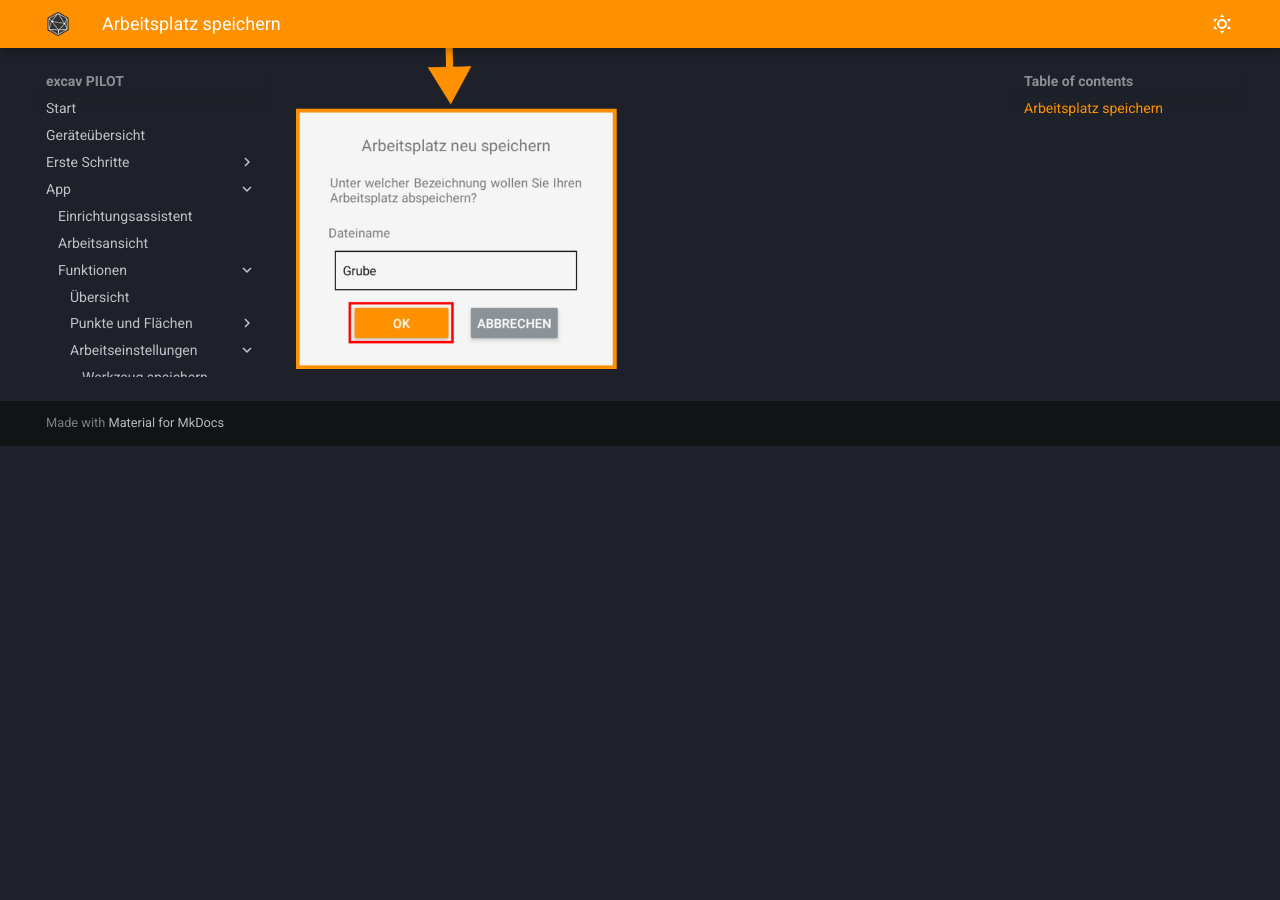
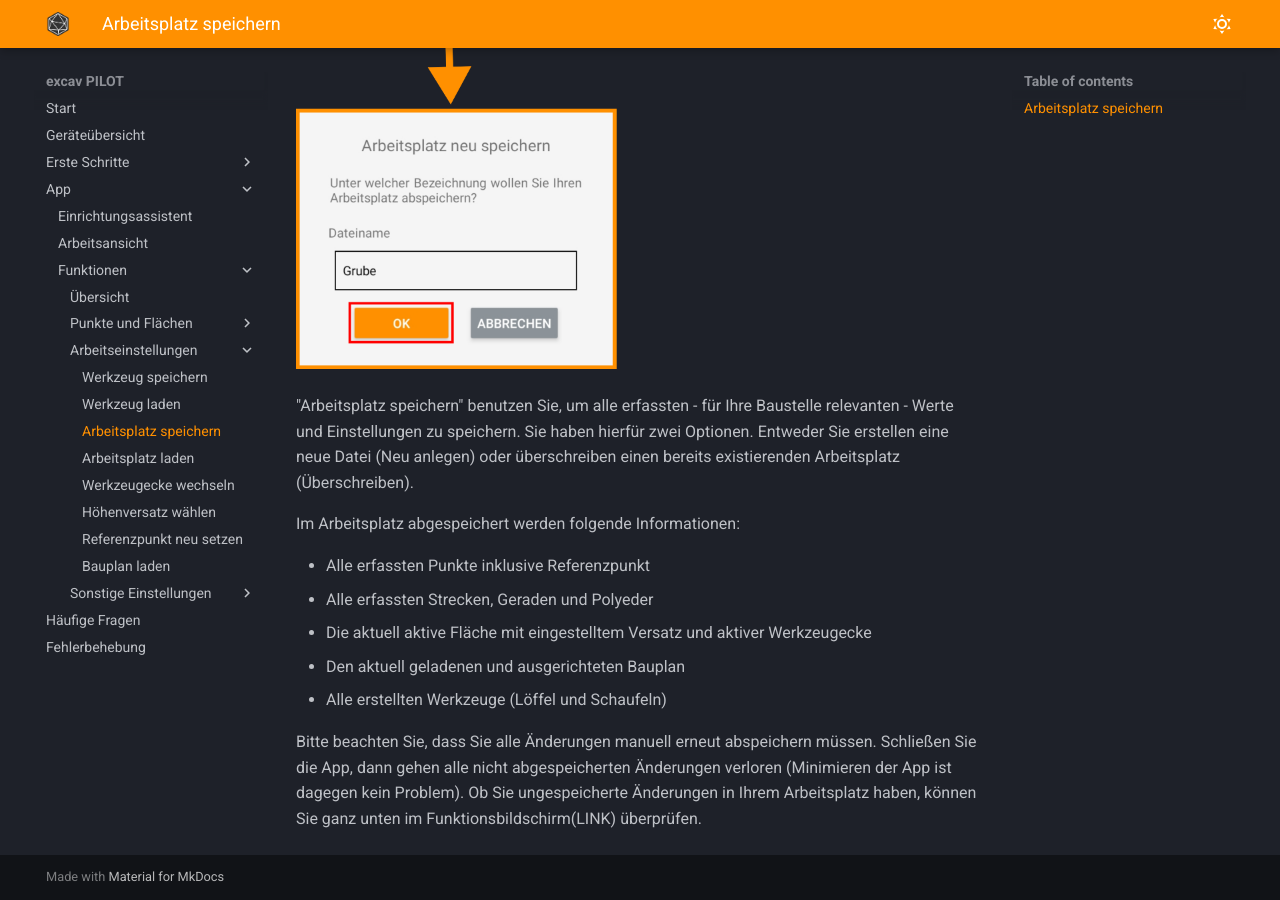
Before and after one commit to tobias-sizmann/mkdocs-excavpilot, an MkDocs documentation site: the page built from docs/app/funktionen/arbeitseinstellungen/arbeitsplatz_speichern.md, in a window 1280 px wide and 900 px high, scrolled down 970 px. Built offline with MkDocs 1.6.1 and Material for MkDocs 9.7.7, drawn with Linux system fonts in a browser that asks for light colours; before the commit the page ends 1416 px from its top, so only the background shows below that.

```diff
--- a/docs/app/funktionen/arbeitseinstellungen/arbeitsplatz_speichern.md
+++ b/docs/app/funktionen/arbeitseinstellungen/arbeitsplatz_speichern.md
@@ -1,2 +1,15 @@
 ## Arbeitsplatz speichern
 ![Arbeitsplatz speichern](../images_funktionen/ArbeitsplatzSpeichern.png)
+
+"Arbeitsplatz speichern" benutzen Sie, um alle erfassten - für Ihre Baustelle relevanten - Werte und Einstellungen zu speichern. Sie haben hierfür zwei Optionen. Entweder Sie erstellen eine neue Datei (Neu anlegen) oder überschreiben einen bereits existierenden Arbeitsplatz (Überschreiben).
+
+Im Arbeitsplatz abgespeichert werden folgende Informationen:
+
+* Alle erfassten Punkte inklusive Referenzpunkt
+* Alle erfassten Strecken, Geraden und Polyeder
+* Die aktuell aktive Fläche mit eingestelltem Versatz und aktiver Werkzeugecke
+* Den aktuell geladenen und ausgerichteten Bauplan
+* Alle erstellten Werkzeuge (Löffel und Schaufeln)
+
+Bitte beachten Sie, dass Sie alle Änderungen manuell erneut abspeichern müssen. Schließen Sie die App, dann gehen alle nicht abgespeicherten Änderungen verloren (Minimieren der App ist dagegen kein Problem).
+Ob Sie ungespeicherte Änderungen in Ihrem Arbeitsplatz haben, können Sie ganz unten im Funktionsbildschirm(LINK) überprüfen.
```
Also changed, not shown: docs/app/funktionen/arbeitseinstellungen/arbeitsplatz_laden.md (+2 -0 lines), docs/app/funktionen/arbeitseinstellungen/werkzeug_laden.md (+2 -0 lines).
